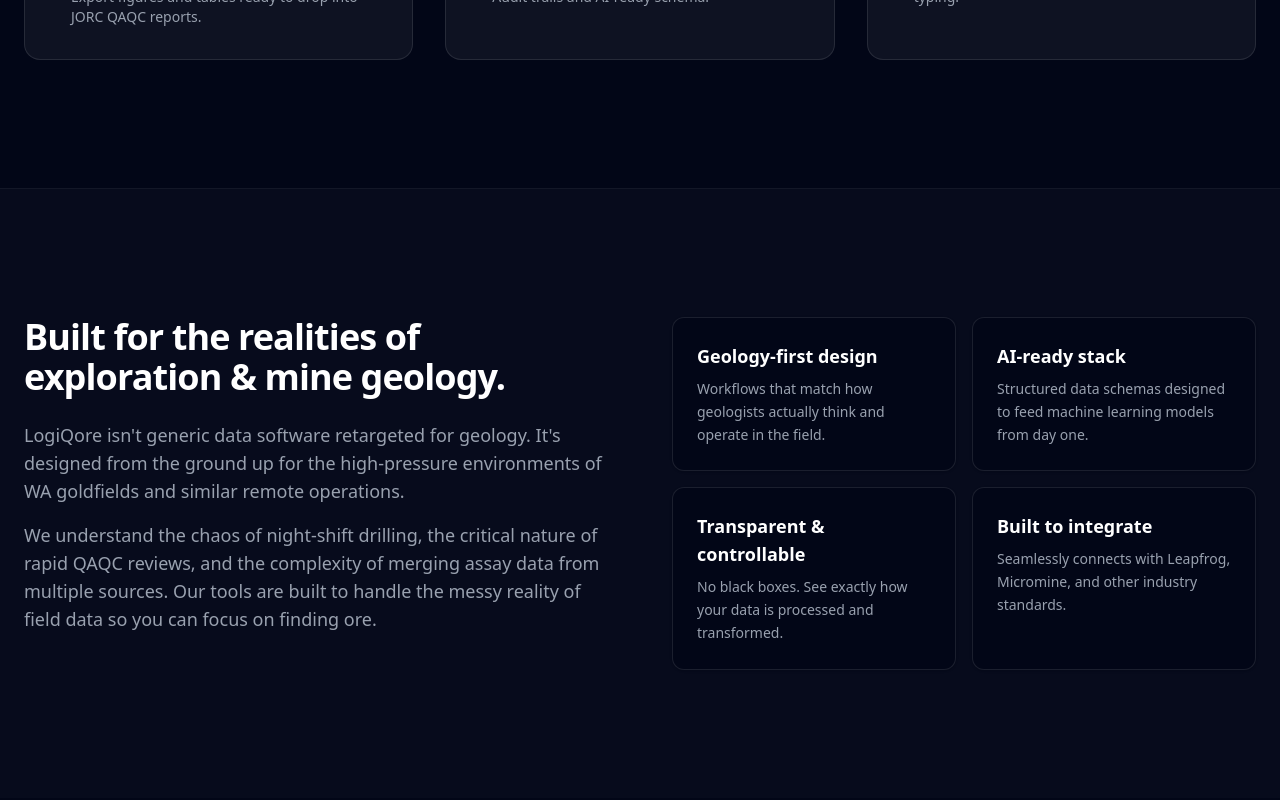
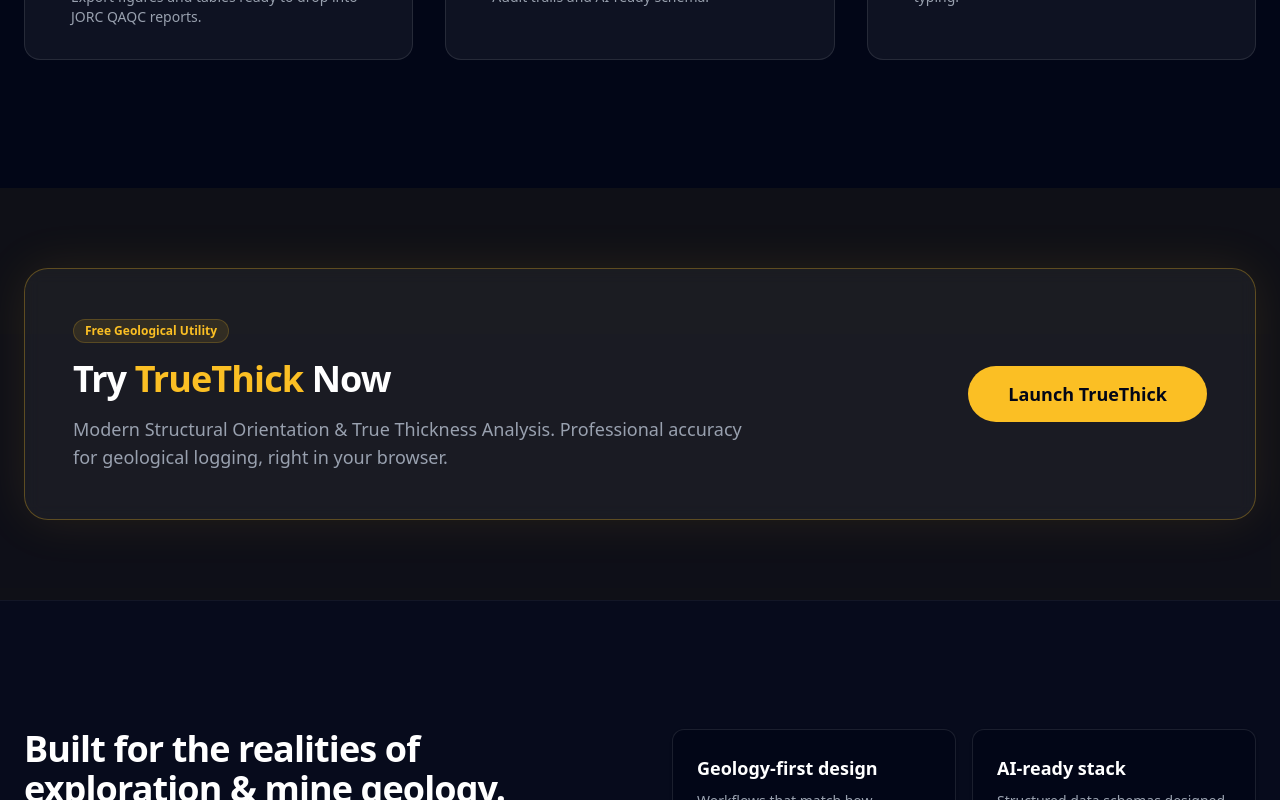
Before and after one commit to Jhizzing/logiqore-website, a Next.js app: page / in a window 1280 px wide. Shown: the part 1445-2245 px from the top of the page. Built offline with nearby package versions, Linux system fonts and the light colour scheme.

Commit message:
feat: add TrueThick promo to home page and optimize for SEO

```diff
--- a/src/app/page.tsx
+++ b/src/app/page.tsx
@@ -1,6 +1,7 @@
 import { Header } from "@/components/Header";
 import { Hero } from "@/components/Hero";
 import { ProductsSection } from "@/components/ProductsSection";
+import { TrueThickPromo } from "@/components/TrueThickPromo";
 import { WhySection } from "@/components/WhySection";
 import { ForGeologistsSection } from "@/components/ForGeologistsSection";
 import { ContactSection } from "@/components/ContactSection";
@@ -12,6 +13,7 @@
       <Header />
       <Hero />
       <ProductsSection />
+      <TrueThickPromo />
       <WhySection />
       <ForGeologistsSection />
       <ContactSection />
--- a/src/app/utilities/truethick/page.tsx
+++ b/src/app/utilities/truethick/page.tsx
@@ -3,8 +3,9 @@
 import type { Metadata } from "next";
 
 export const metadata: Metadata = {
-    title: "TrueThick Utility | LogiQore",
-    description: "Modern Structural Orientation & True Thickness Analysis. Professional accuracy for geological logging.",
+    title: "TrueThick Utility | Structural Orientation & True Thickness Analysis",
+    description: "Free geological tool to solve for structural dip, dip direction, and calculate intercept true thickness. Professional accuracy for geological logging.",
+    keywords: ["structural dip", "dip direction", "calculate true thickness", "intercept true thickness", "structural orientation", "geological logging tool", "structural geology analysis"],
 };
 
 export default function TrueThickPage() {
@@ -18,9 +19,33 @@
                         <h1 className="mb-4 text-4xl font-bold tracking-tight text-white md:text-5xl lg:text-6xl">
                             TrueThick <span className="text-brand-gold">Utility</span>
                         </h1>
-                        <p className="mx-auto max-w-2xl text-lg text-gray-400">
-                            Modern Structural Orientation & True Thickness Analysis. Professional accuracy for geological logging.
+                        <p className="mx-auto max-w-2xl text-lg text-gray-400 mb-8">
+                            Professional Structural Orientation & True Thickness Analysis. A modern tool for geologists to solve dip, dip direction, and true thickness from drillhole intercepts.
                         </p>
+
+                        <div className="grid grid-cols-1 md:grid-cols-3 gap-6 text-sm text-gray-500 max-w-4xl mx-auto mb-12 text-left">
+                            <div className="p-4 rounded-xl border border-white/5 bg-white/[0.02] flex flex-col items-start">
+                                <h3 className="font-semibold text-brand-gold mb-2 flex items-center gap-2">
+                                    <span className="h-1.5 w-1.5 rounded-full bg-brand-teal" />
+                                    Structural Dip
+                                </h3>
+                                <p>Quickly get structural dip and dip direction from oriented core data for better structural modeling.</p>
+                            </div>
+                            <div className="p-4 rounded-xl border border-white/5 bg-white/[0.02] flex flex-col items-start">
+                                <h3 className="font-semibold text-brand-gold mb-2 flex items-center gap-2">
+                                    <span className="h-1.5 w-1.5 rounded-full bg-brand-teal" />
+                                    True Thickness
+                                </h3>
+                                <p>Find intercept true thickness instantly. Essential for defining resource volume and grade distribution.</p>
+                            </div>
+                            <div className="p-4 rounded-xl border border-white/5 bg-white/[0.02] flex flex-col items-start">
+                                <h3 className="font-semibold text-brand-gold mb-2 flex items-center gap-2">
+                                    <span className="h-1.5 w-1.5 rounded-full bg-brand-teal" />
+                                    Professional Logging
+                                </h3>
+                                <p>Designed for economic geologists. Streamline your structural logging workflow with industry-standard accuracy.</p>
+                            </div>
+                        </div>
                     </div>
 
                     <div className="relative overflow-hidden rounded-2xl border border-white/10 bg-white/5 p-1 backdrop-blur-sm shadow-2xl">
--- /dev/null
+++ b/src/components/TrueThickPromo.tsx
@@ -0,0 +1,32 @@
+import Link from "next/link";
+
+export function TrueThickPromo() {
+    return (
+        <section className="py-20 relative overflow-hidden">
+            <div className="absolute inset-0 bg-brand-gold/5 pointer-events-none" />
+            <div className="container mx-auto px-4 md:px-6 relative z-10">
+                <div className="rounded-3xl border border-brand-gold/30 bg-white/5 p-8 md:p-12 backdrop-blur-sm shadow-[0_0_50px_rgba(251,191,36,0.1)] flex flex-col md:flex-row items-center justify-between gap-8">
+                    <div className="max-w-2xl text-center md:text-left">
+                        <div className="inline-flex rounded-full bg-brand-gold/10 px-3 py-1 text-xs font-semibold text-brand-gold ring-1 ring-inset ring-brand-gold/20 mb-4">
+                            Free Geological Utility
+                        </div>
+                        <h2 className="text-3xl font-bold tracking-tight text-white sm:text-4xl mb-4">
+                            Try <span className="text-brand-gold">TrueThick</span> Now
+                        </h2>
+                        <p className="text-lg text-gray-400">
+                            Modern Structural Orientation & True Thickness Analysis. Professional accuracy for geological logging, right in your browser.
+                        </p>
+                    </div>
+                    <div className="flex-shrink-0">
+                        <Link
+                            href="/utilities/truethick"
+                            className="inline-flex h-14 items-center justify-center rounded-full bg-brand-gold px-10 text-lg font-bold text-brand-dark transition-all hover:bg-brand-gold-glow hover:shadow-[0_0_30px_rgba(251,191,36,0.4)] hover:scale-105 active:scale-95"
+                        >
+                            Launch TrueThick
+                        </Link>
+                    </div>
+                </div>
+            </div>
+        </section>
+    );
+}
```
